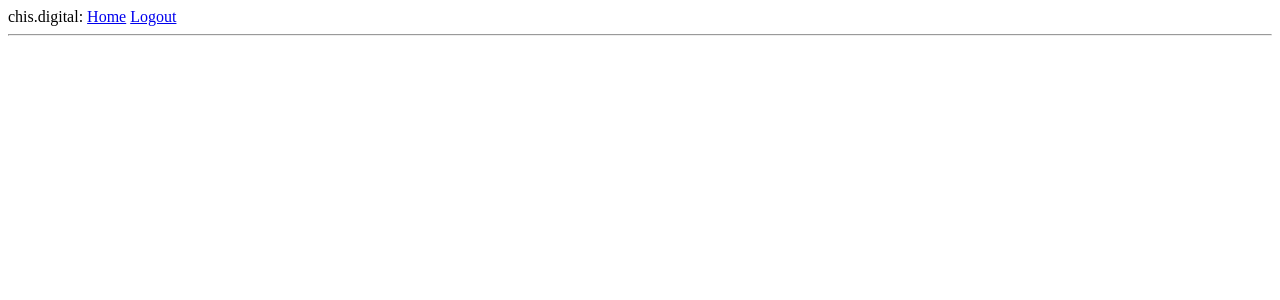
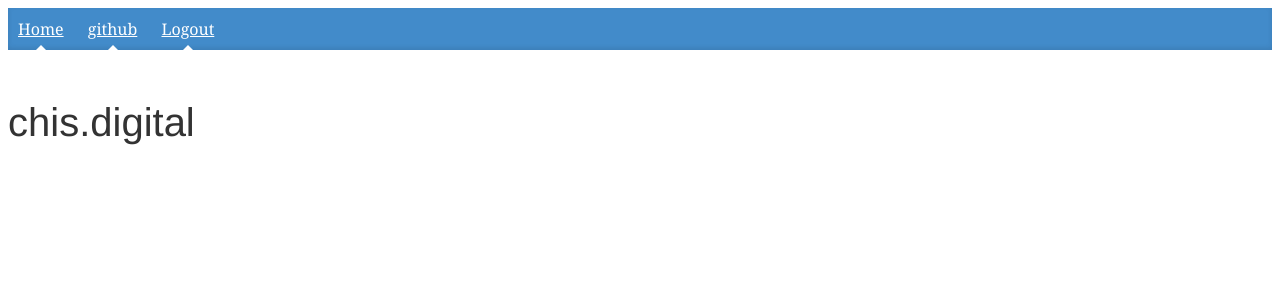
Before and after one commit to chis/chis.digital, a Python web app: template app/templates/base.html in a window 1280 px wide. Shown: the top 300 px of the page. Run offline with Jinja, Linux system fonts and the light colour scheme; the template is opened without the code that fills it, so the values that code supplies are empty; some libraries are stand-ins or nearby versions.

Commit message:
Used bootstrap blog template

```diff
--- a/app/forms.py
+++ b/app/forms.py
@@ -9,6 +9,8 @@ class LoginForm(FlaskForm):
     submit = SubmitField('Sign In')
 
 class PostForm(FlaskForm):
-    post = TextAreaField('Say something', validators=[
+    title = StringField(validators=[
+        DataRequired()])
+    post = TextAreaField(validators=[
         DataRequired()])
     submit = SubmitField('Submit')
--- a/app/models.py
+++ b/app/models.py
@@ -21,6 +21,7 @@ class User(UserMixin, db.Model):
 
 class Post(db.Model):
     id = db.Column(db.Integer, primary_key=True)
+    title = db.Column(db.String(64), index=True, unique=True)
     body = db.Column(db.Text)
     timestamp = db.Column(db.DateTime, index=True, default=datetime.utcnow)
     user_id = db.Column(db.Integer, db.ForeignKey('user.id'))
--- /dev/null
+++ b/app/static/css/bs_blog.css
@@ -0,0 +1,169 @@
+/*
+ * Globals
+ */
+
+body {
+  font-family: Georgia, "Times New Roman", Times, serif;
+  color: #555;
+}
+
+
+
+h1, .h1,
+h2, .h2,
+h3, .h3,
+h4, .h4,
+h5, .h5,
+h6, .h6 {
+  margin-top: 0;
+  font-family: "Helvetica Neue", Helvetica, Arial, sans-serif;
+  font-weight: normal;
+  color: #333;
+}
+
+
+/*
+ * Override Bootstrap's default container.
+ */
+
+@media (min-width: 1200px) {
+  .container {
+    width: 970px;
+  }
+}
+
+
+/*
+ * Masthead for nav
+ */
+
+.blog-masthead {
+  background-color: #428bca;
+  -webkit-box-shadow: inset 0 -2px 5px rgba(0,0,0,.1);
+          box-shadow: inset 0 -2px 5px rgba(0,0,0,.1);
+}
+
+/* Nav links */
+.blog-nav-item {
+  position: relative;
+  display: inline-block;
+  padding: 10px;
+  font-weight: 500;
+  color: #cdddeb;
+}
+.blog-nav-item:hover,
+.blog-nav-item:focus {
+  color: #fff;
+  text-decoration: none;
+}
+
+/* Active state gets a caret at the bottom */
+.blog-nav .active {
+  color: #fff;
+}
+.blog-nav .active:after {
+  position: absolute;
+  bottom: 0;
+  left: 50%;
+  width: 0;
+  height: 0;
+  margin-left: -5px;
+  vertical-align: middle;
+  content: " ";
+  border-right: 5px solid transparent;
+  border-bottom: 5px solid;
+  border-left: 5px solid transparent;
+}
+
+
+/*
+ * Blog name and description
+ */
+
+.blog-header {
+  padding-top: 20px;
+  padding-bottom: 20px;
+}
+.blog-title {
+  margin-top: 30px;
+  margin-bottom: 0;
+  font-size: 40px;
+  font-weight: normal;
+}
+.blog-description {
+  font-size: 20px;
+  color: #999;
+}
+
+
+/*
+ * Main column and sidebar layout
+ */
+
+.blog-main {
+  font-size: 18px;
+  line-height: 1.5;
+}
+
+/* Sidebar modules for boxing content */
+.sidebar-module {
+  padding: 15px;
+  margin: 0 -15px 15px;
+}
+.sidebar-module-inset {
+  padding: 15px;
+  background-color: #f5f5f5;
+  border-radius: 4px;
+}
+.sidebar-module-inset p:last-child,
+.sidebar-module-inset ul:last-child,
+.sidebar-module-inset ol:last-child {
+  margin-bottom: 0;
+}
+
+
+/* Pagination */
+.pager {
+  margin-bottom: 60px;
+  text-align: left;
+}
+.pager > li > a {
+  width: 140px;
+  padding: 10px 20px;
+  text-align: center;
+  border-radius: 30px;
+}
+
+
+/*
+ * Blog posts
+ */
+
+.blog-post {
+  margin-bottom: 60px;
+  white-space: pre-wrap;
+}
+.blog-post-title {
+  margin-bottom: 5px;
+  font-size: 40px;
+}
+.blog-post-meta {
+  margin-bottom: 20px;
+  color: #999;
+}
+
+
+/*
+ * Footer
+ */
+
+.blog-footer {
+  padding: 40px 0;
+  color: #999;
+  text-align: center;
+  background-color: #f9f9f9;
+  border-top: 1px solid #e5e5e5;
+}
+.blog-footer p:last-child {
+  margin-bottom: 0;
+}
--- a/app/static/styles/main.css
+++ /dev/null
@@ -1,7 +0,0 @@
-p {
-    text-align: center;
-}
-
-div {
-    white-space: pre-line;
-}
--- a/app/templates/base.html
+++ b/app/templates/base.html
@@ -1,21 +1,30 @@
 <!doctype html>
 <html>
+
 <head>
-        <link rel= "stylesheet" type= "text/css" href= "{{ url_for('static',filename='styles/main.css') }}">
+        <meta charset="utf-8">
+        <meta http-equiv="X-UA-Compatible" content="IE=edge">
+        <meta name="viewport" content="width=device-width, initial-scale=1">
+        <link rel= "stylesheet" type= "text/css" href= "static/css/bs_blog.css">
         {% if title %}
         <title>{{ title }} - chis.digital</title>
         {% else %}
         <title>chis.digital</title>
         {% endif %}
     </head>
+
     <body>
-            chis.digital:
-            <a href="{{ url_for('index') }}">Home</a>
+
+<div class="blog-masthead">
+      <div class="container">
+        <nav class="blog-nav">
+                      <a class="blog-nav-item active" href="{{ url_for('index') }}">Home</a>
+                      <a class="blog-nav-item active" href="https://github.com/chis">github</a>
                 {% if current_user.is_anonymous %}
                 {% else %}
-            <a href="{{ url_for('logout') }}">Logout</a>
+                  <a class="blog-nav-item active" href="{{ url_for('logout') }}">Logout</a>
                 {% endif %}
-        <hr>
+
         {% with messages = get_flashed_messages() %}
             {% if messages %}
                 <ul>
@@ -25,6 +34,16 @@
                 </ul>
             {% endif %}
         {% endwith %}
+        </nav>
+      </div>
+    </div>
+
+    <div class="container">
+
+      <div class="blog-header">
+        <h1 class="blog-title">chis.digital</h1>
+      </div>
         {% block content %}{% endblock %}
+
     </body>
 </html>
```
Also changed, not shown: app/routes.py (+12 -1 lines), app/templates/_post.html (+10 -3 lines), app/templates/edit_post.html (+12 -2 lines), app/templates/index.html (+5 -5 lines). Lines whose indentation alone changed are shown as unchanged.
